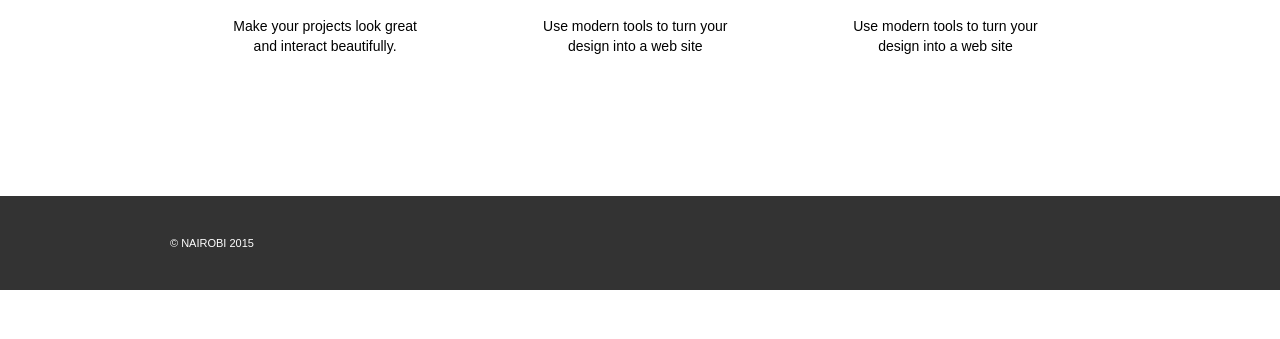
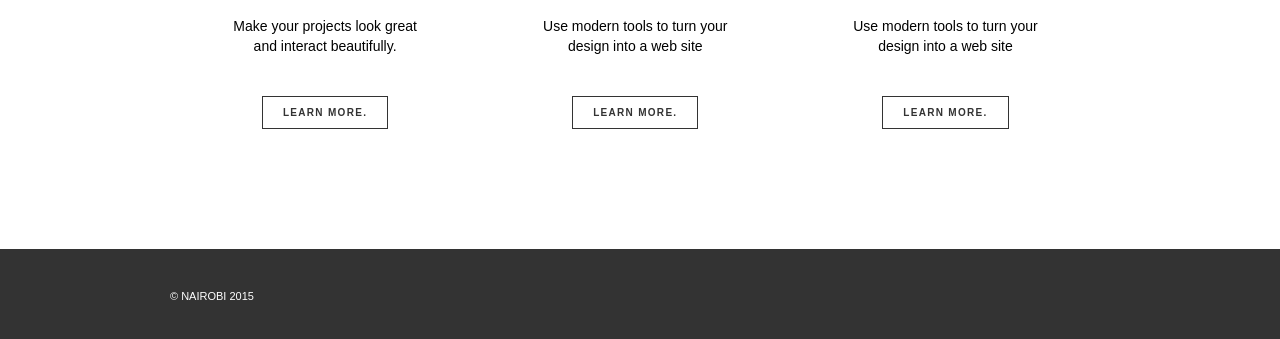
Before and after one commit to wathika/DEVSHOP, a plain HTML site: page index.html in a window 1280 px wide. Shown: the part 1023-1362 px from the top of the page. Before the commit the page ends 1313 px from the top, so only its background shows below. Drawn offline with Linux system fonts and the light colour scheme.

Commit message:
added learn more buttons(links)

```diff
--- a/index.html
+++ b/index.html
@@ -34,18 +34,21 @@
           <img src="https://s3.amazonaws.com/codecademy-content/projects/broadway/design.svg">
           <h2>Design</h2>
           <p>Make your projects look great and interact beautifully.</p>
+          <a class="learnmore">Learn more.</a>
 
         </div>
         <div class="col">
           <img src="https://s3.amazonaws.com/codecademy-content/projects/broadway/develop.svg">
           <h2>Develop</h2>
           <p>Use modern tools to turn your design into a web site</p>
+          <a class="learnmore">Learn more.</a>
 
         </div>
         <div class="col">
           <img src="https://s3.amazonaws.com/codecademy-content/projects/broadway/deploy.svg">
           <h2>Deploy</h2>
           <p>Use modern tools to turn your design into a web site</p>
+          <a class="learnmore">Learn more.</a>
 
         </div>
       </div>
--- a/style.css
+++ b/style.css
@@ -17,6 +17,7 @@ html, body {
   height: 800px;
   background: url(Prints_Mutua-Matheka-Photography-Market-4.jpg) no-repeat center center;
   background-size: cover;
+
 }
 
 .nav {
@@ -90,6 +91,20 @@ html, body {
   margin-bottom: 40px;
 }
 
+.supporting a {
+		    border: 1px solid #333;
+        color: #333;
+        font-family: 'Raleway', sans-serif;
+        font-weight: 600;
+        font-size: 10px;
+        letter-spacing: 1.3px;
+        padding: 10px 20px;
+        text-decoration: none;
+        text-transform: uppercase;
+        display: inline-block;
+        margin-bottom: 20px;
+}
+
 .clearfix {
   clear: both;
 }
```
